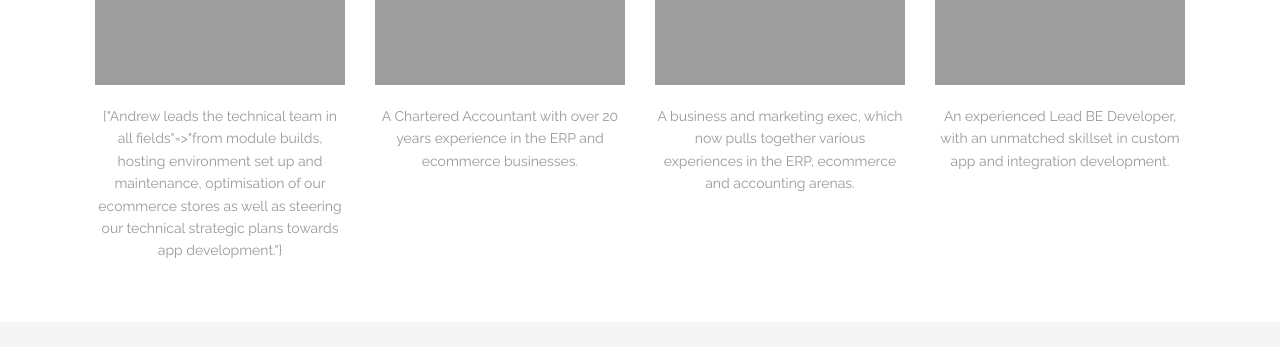
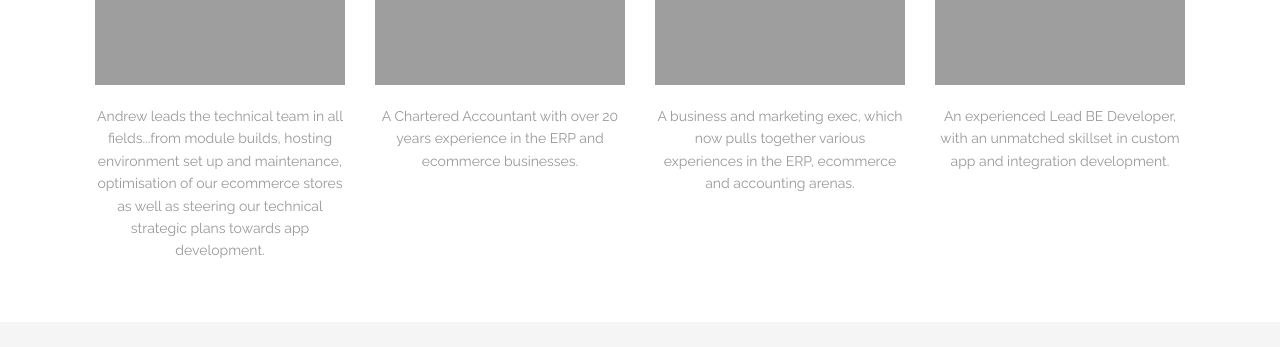
Before and after one commit to mdlware-io/mdlware-io.github.io, a Jekyll site: the page built from about.html, in a window 1280 px wide and 900 px high, scrolled down 767 px. Shown: the part 152-499 px from the top of the window. Built offline with Jekyll 4.4.1, drawn with Linux system fonts in a browser that asks for light colours.

```diff
--- a/_data/members.yml
+++ b/_data/members.yml
@@ -7,7 +7,7 @@
     - link: http://facebook.com
       icon: facebook
   desc:
-    Andrew leads the technical team in all fields: from module builds, hosting environment set up and maintenance, optimisation of our ecommerce stores as well as steering our technical strategic plans towards app development.
+    Andrew leads the technical team in all fields...from module builds, hosting environment set up and maintenance, optimisation of our ecommerce stores as well as steering our technical strategic plans towards app development.
 - avatar: images/@stock/simon.jpg
   name: Simon Abbott
   position: Chairman
```
